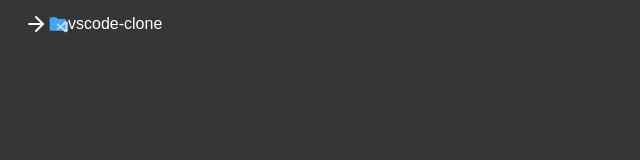
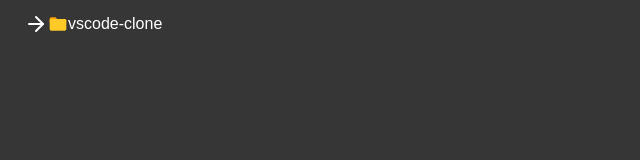
Before and after one commit to MersalHussin/VS-Code-Clone, a React (Vite) app: page / in a window 1280 px wide. Shown: the top 160 px of the page, without its empty margins (0-640 px from the left). Built offline with nearby package versions, Linux system fonts and the light colour scheme.

Commit message:
Refactoring Code

```diff
--- a/src/components/RenderFileIcon.tsx
+++ b/src/components/RenderFileIcon.tsx
@@ -4,27 +4,42 @@
 filename: string
 isOpenFolder?: boolean
 isfolder?: boolean
+}
+
+const extensionIconPath: Record<string,string> = {
+    // Files
+    tsx:"/icons/typescript",
+    ts:"/icons/react_ts",
+    js:"/icons/react",
+    jsx:"/icons/javascript",
+    html:"/icons/html",
+    default_file:"/icons/default",
+
+    // Folders
+    node_modules:"/icons/folder-node",
+    vscode:"/icons/folder-vscode",
+    public:"/icons/folder-public",
+    src:"/icons/folder-src",
+    components:"/icons/folder-components",
+    default_folder:"/icons/folder-default",
 
 }
 
-
 const RenderFileIcon = ({filename,isOpenFolder,isfolder}: IProps ) => {
     const extension = filename.split('.').pop()
-    if(extension === "ts") return  <IconImage extension={extension} src={`/icons/typescript.svg`}   />
-    if(extension === "tsx") return  <IconImage extension={extension} src={`/icons/react_ts.svg`}   />
-    if(extension === "jsx") return  <IconImage extension={extension} src={`/icons/react.svg`}   />
-    if(extension === "js") return  <IconImage extension={extension} src={`/icons/javascript.svg`}   />
-    // folders
-    if(extension === "node_modules") return  <IconImage extension={extension} src={`/icons/folder-node${isOpenFolder ? "-open":""}.svg`}   />
-    if(extension === "public") return  <IconImage extension={extension} src={`/icons/folder-public${isOpenFolder ? "-open":""}.svg`}   />
-    if(extension === "src") return  <IconImage extension={extension} src={`/icons/folder-src${isOpenFolder ? "-open":""}.svg`}   />
-    if(extension === "components") return  <IconImage extension={extension} src={`/icons/folder-components${isOpenFolder ? "-open":""}.svg`}   />
-    if(extension === "vscode-clone") return  <IconImage extension={extension} src={`/icons/folder-vscode${isOpenFolder ? "-open":""}.svg`}   />
-    if(isfolder) return  <IconImage extension={extension} src={`/icons/folder-default${isOpenFolder ? "-open":""}.svg`}   />
-    return (
-        <IconImage extension={extension} src={`/icons/${extension}.svg`}/>
-        // <File/>
-    );
+    if(extension && Object.prototype.hasOwnProperty.call(extensionIconPath,extension)){
+        const iconPath = isfolder
+        ? isOpenFolder
+            ? `${extensionIconPath[extension]}-open.svg`
+            : `${extensionIconPath[extension]}.svg`
+        : `${extensionIconPath[extension]}.svg`
+       return <IconImage extension={extension} src={iconPath}/>
+    }else{
+        return isfolder ? isOpenFolder ? <IconImage src={extensionIconPath["default_folder"] + "-open.svg"}/> : <IconImage src={extensionIconPath["default_folder"] + ".svg"}/> :<IconImage extension={extension} src={`/icons/${extension}.svg`}/>
+
+    }
+    return         <IconImage extension={extension} src={`/icons/${extension}.svg`}/>
+
 }
 
 export default RenderFileIcon;
```
